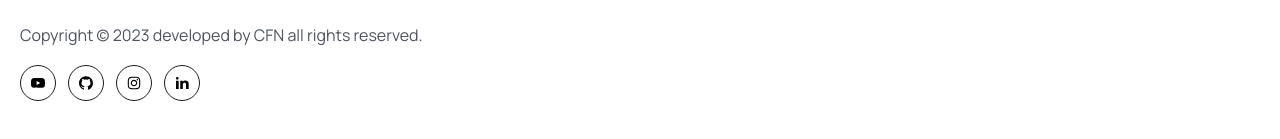
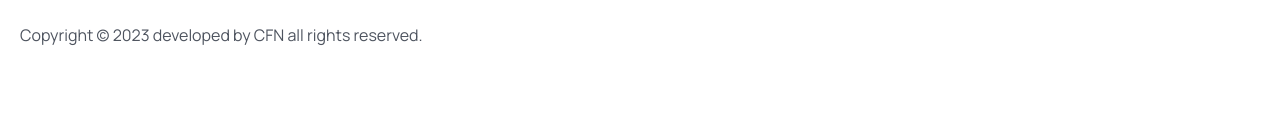
Before and after one commit to rod-jemeel/theraBook, a React (Vite) app in the folder frontend/: page /contact in a window 1280 px wide. Shown: the part 193-332 px from the top of the page. Built offline with nearby package versions, Linux system fonts and the light colour scheme.

Commit message:
changed footer

```diff
--- a/frontend/src/components/Footer/Footer.jsx
+++ b/frontend/src/components/Footer/Footer.jsx
@@ -88,18 +88,6 @@ const Footer = () => {
               Copyright © {year} developed by CFN all rights
               reserved.
             </p>
-
-            <div className="flex items-center gap-3 mt-4">
-              {socialLinks.map((link, index) => (
-                <Link
-                  key={index}
-                  to={link.path}
-                  className=" w-[36px] h-[36px] rounded-full border border-solid border-[#181A1E] flex  items-center justify-center  group hover:bg-[#0067FF] hover:border-none"
-                >
-                  {link.icon}
-                </Link>
-              ))}
-            </div>
           </div>
         </div>
       </div>
```
